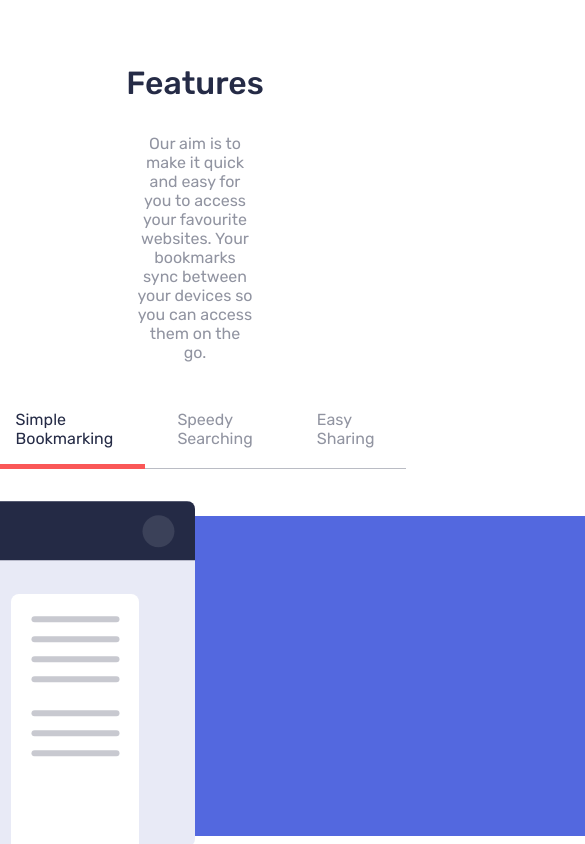
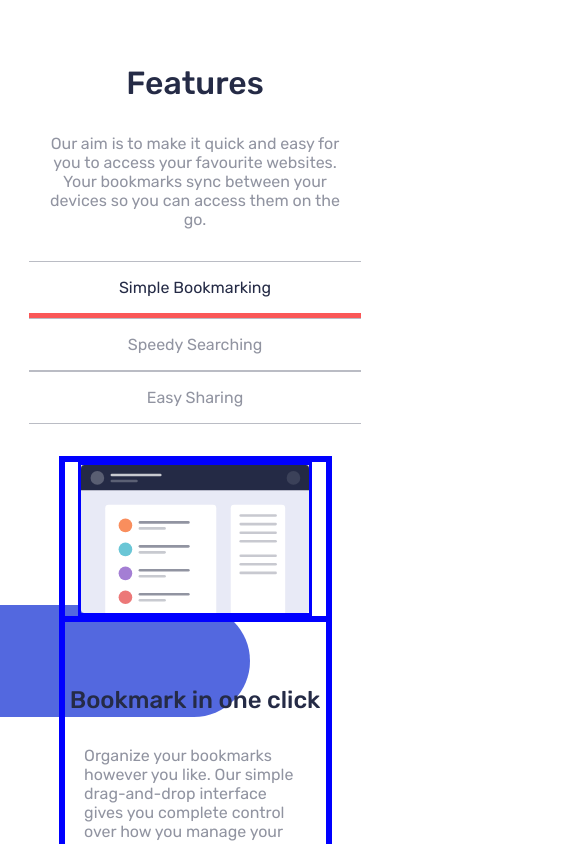
Before and after one commit to SaiPradeepti/Frontendmentor-Challenges, a React (Create React App) app in the folder 05bookmark-landing-page/: page / in a window 390 px wide. Shown: the top 844 px of the page, 585 px wide, since content can reach past the window. Built offline with nearby package versions, Linux system fonts and the light colour scheme.

Commit message:
Adding Responsiveness

```diff
--- a/05bookmark-landing-page/src/scss/_features.scss
+++ b/05bookmark-landing-page/src/scss/_features.scss
@@ -18,10 +18,27 @@
     width: 30%;
     text-align: center;
     @include text;
+
+    @include responsive(1024px) {
+      width: 50%;
+    }
+    @include responsive(480px) {
+      width: 70%;
+    }
+    @include responsive(480px) {
+      width: 80%;
+    }
   }
 
   #{&}__tabs {
     display: flex;
+
+    @include responsive(768px) {
+      flex-direction: column;
+      justify-content: center;
+      text-align: center;
+      width: 85%;
+    }
   }
 
   #{&}__tab {
@@ -32,6 +49,12 @@
     &.activeTab {
       color: $clr-dark-blue;
       border-bottom: 5px solid $clr-red;
+
+      @include responsive(768px) {
+      }
+    }
+    @include responsive(768px) {
+      border-top: 1px solid lighten($clr-grayish-blue, 15%);
     }
   }
 
@@ -45,6 +68,29 @@
     left: -18%;
     bottom: 1%;
     border-radius: 100rem;
+
+    @include responsive(900px) {
+      height: 15rem;
+      width: 40rem;
+      bottom: 3%;
+    }
+    @include responsive(700px) {
+      height: 10rem;
+      width: 30rem;
+    }
+    @include responsive(550px) {
+      bottom: 5%;
+    }
+    @include responsive(480px) {
+      height: 7rem;
+      width: 20rem;
+      bottom: 15%;
+    }
+    // @include responsive(480px) {
+    //   height: 7rem;
+    //   width: 20rem;
+    //   bottom: 10%;
+    // }
   }
 }
 
@@ -52,14 +98,31 @@
   display: flex;
   width: 70%;
   justify-content: center;
+  border: 3px solid blue;
 
   #{&}__img {
     width: 50%;
     display: flex;
     justify-content: flex-end;
+    border: 3px solid blue;
+
+    img {
+      border: 3px solid blue;
+
+      @include responsive(768px) {
+        height: 90%;
+        width: 90%;
+      }
+    }
+
+    @include responsive(1300px) {
+      width: 100%;
+      justify-content: center;
+    }
   }
 
   #{&}__details {
+    border: 3px solid blue;
     width: 50%;
     padding-top: 3rem;
     padding-left: 4rem;
@@ -67,15 +130,31 @@
     flex-direction: column;
     align-items: flex-start;
     gap: 2rem;
+
+    @include responsive(1300px) {
+      width: 100%;
+      padding-top: 4rem;
+      padding-left: 0rem;
+      align-items: center;
+    }
   }
 
   #{&}__title {
     @include headingFont;
+    @include responsive(600px) {
+      font-size: 1.5rem;
+    }
+    @include responsive(480px) {
+      text-align: center;
+    }
   }
 
   #{&}__desc {
     @include text;
     width: 70%;
+    @include responsive(480px) {
+      width: 85%;
+    }
   }
 
   #{&}__btn {
```
